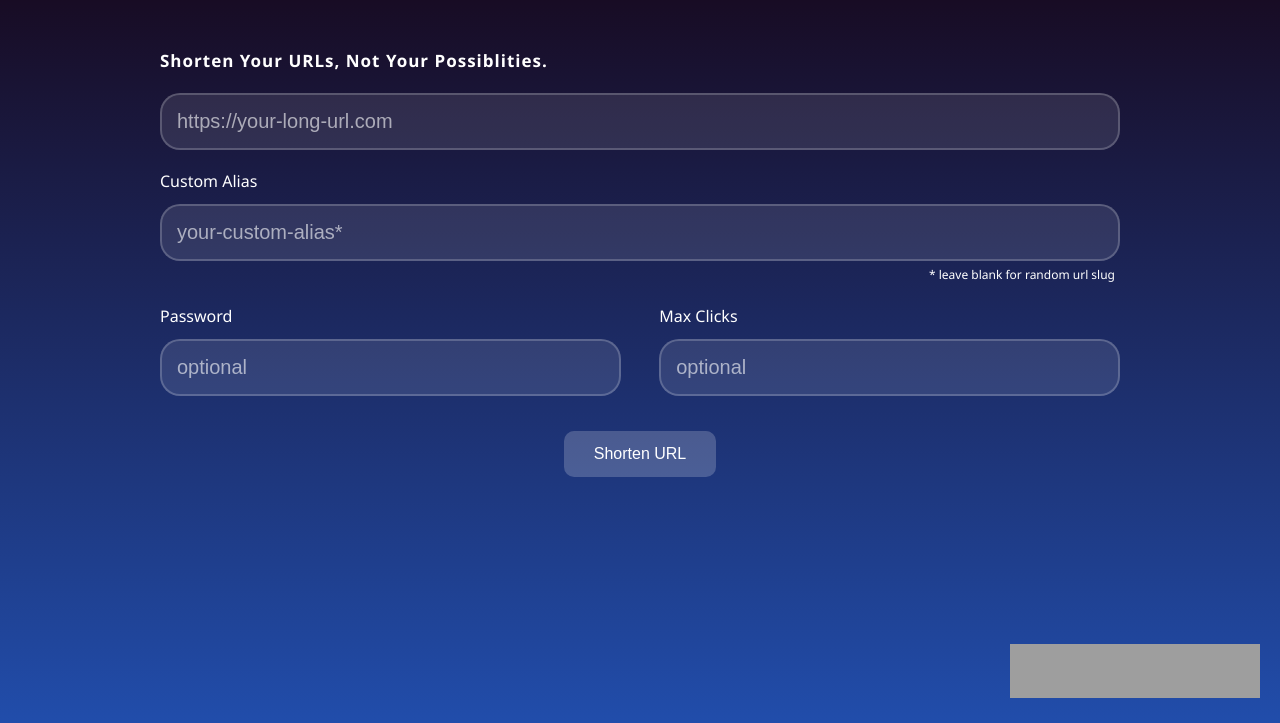
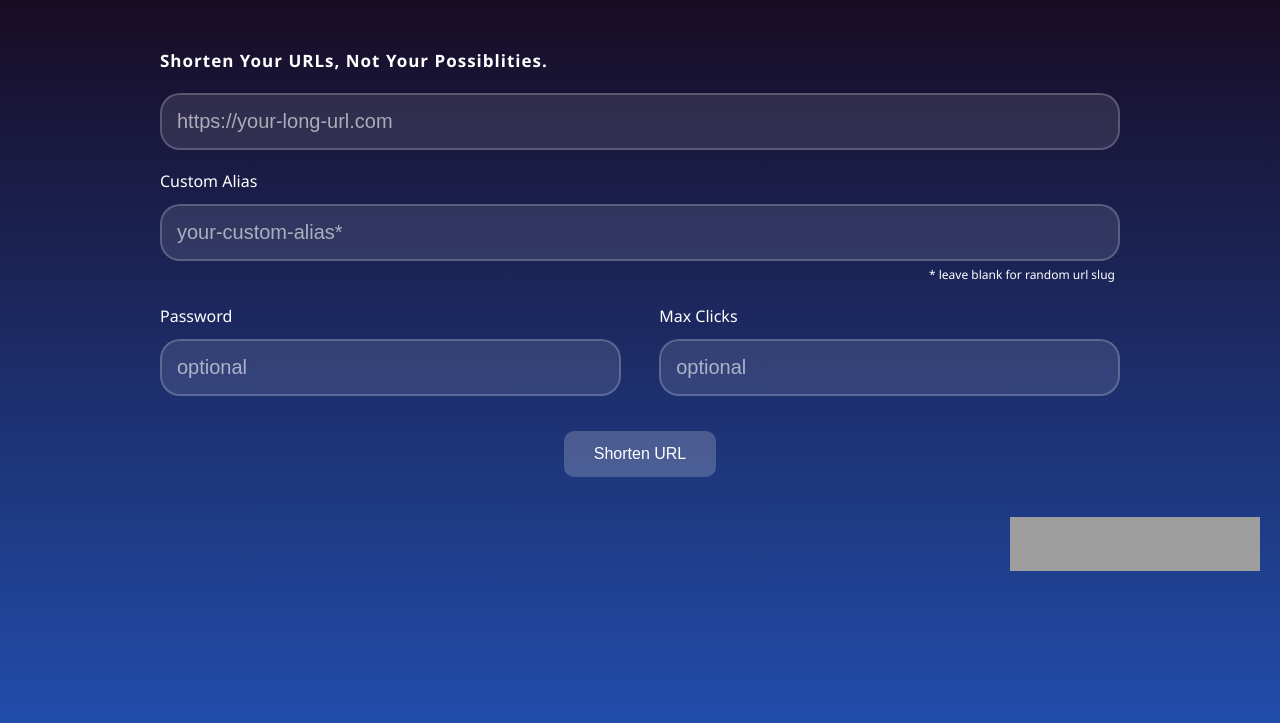
Before and after one commit to spoo-me/url-shortener, a Flask app: page / in a window 1280 px wide. Shown: the part 77-800 px from the top of the page. Run offline with Flask 3, Linux system fonts and the light colour scheme; some libraries are stand-ins or nearby versions; grey boxes are pictures that could not be loaded.

Commit message:
Update CSS and HTML
Fix positioning and padding in index.css
Add missing closing div tag in index.html

```diff
--- a/static/css/index.css
+++ b/static/css/index.css
@@ -265,8 +265,7 @@ a:hover {
 
 #producthunt {
     position: absolute;
-    bottom: 0;
-    margin: 20px;
+    padding: 20px;
     right: 0;
 }
 
--- a/templates/index.html
+++ b/templates/index.html
@@ -128,8 +128,8 @@
                 src="https://api.producthunt.com/widgets/embed-image/v1/featured.svg?post_id=431671&theme=light"
                 alt="Spoo&#0046;me&#0032;Url&#0032;Shortener - Shorten&#0032;Your&#0032;URLs&#0044;&#0032;Not&#0032;Your&#0032;Possibilities&#0046; | Product Hunt"
                 style="width: 250px; height: 54px;" width="250" height="54" /></a>
+    </div>
 </body>
-</div>
 
 <!-- Include QRCode.js library -->
 <script src="https://cdn.rawgit.com/davidshimjs/qrcodejs/gh-pages/qrcode.min.js"></script>
```
